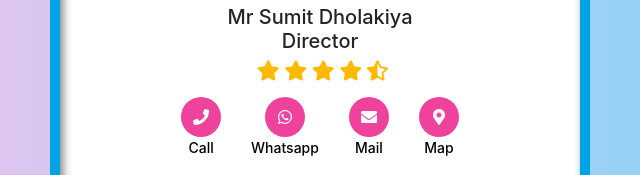
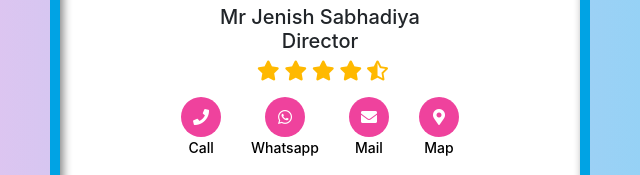
Before and after one commit to sabhadiyajenish/fitness.github.io, a plain HTML site: page index.html in a window 1280 px wide. Shown: the part 277-452 px from the top of the page, 320-960 px from the left. Drawn offline with nearby package versions, Linux system fonts and the light colour scheme.

Commit message:
fitness website
hello guys...

```diff
--- a/index.html
+++ b/index.html
@@ -26,7 +26,7 @@
 			<div class="col-lg-6 col-md-9  col-sm-12 ">
 					<div class="main-div text-center ">
 						<img src="./image/logo.png" alt="dfg" class="img-fluid mt-3 p-3 img1">
-						<h5 class="mt-2">Mr Sumit Dholakiya<br /> Director</h5 >
+						<h5 class="mt-2">Mr Jenish Sabhadiya<br /> Director</h5 >
 
 							<div class="star mt-3 mt-sm-2 d-flex justify-content-center align-items-center">
 								<i class="fas fa-star"></i>
```
